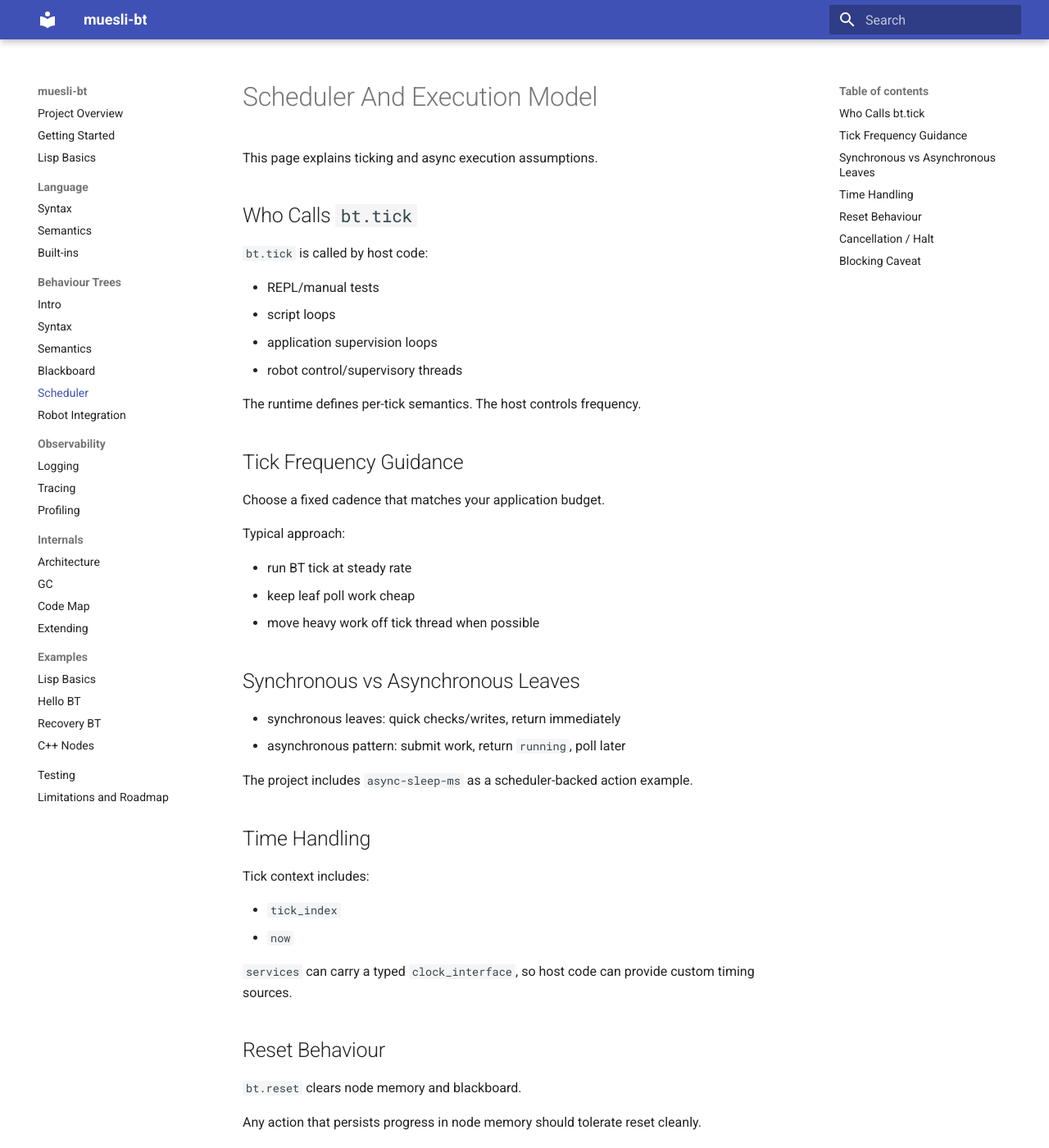
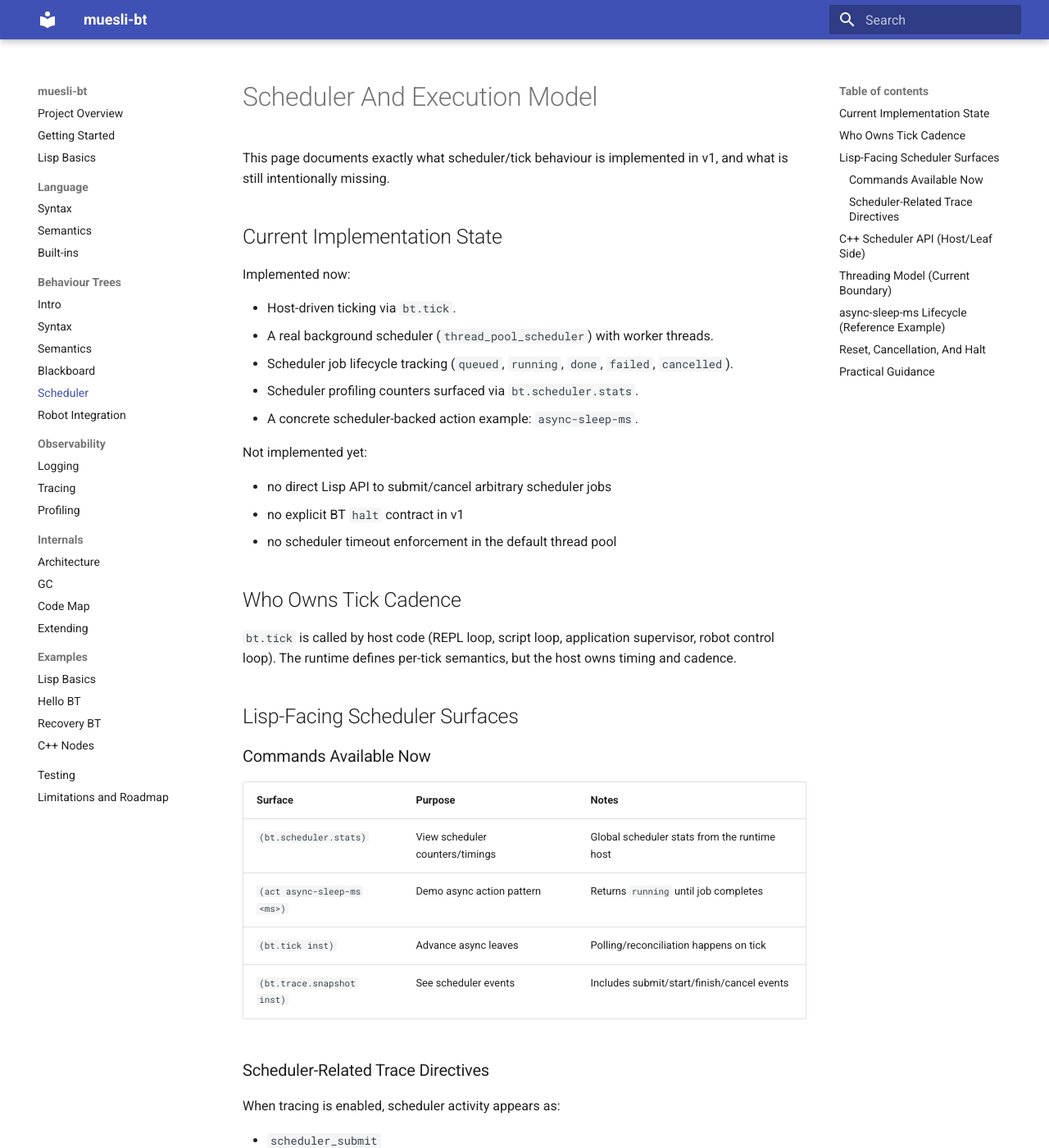
Before and after one commit to unswei/muesli-bt, an MkDocs documentation site: the page built from docs/bt/scheduler.md, in a window 1280 px wide and 1400 px high. Shown: the whole window at 82% size. Built offline with MkDocs 1.6.1 and Material for MkDocs 9.7.7, drawn with Linux system fonts in a browser that asks for light colours; some of the changed text lies outside the part shown.

Commit message:
Clean up project documentation

````diff
--- a/docs/bt/scheduler.md
+++ b/docs/bt/scheduler.md
@@ -1,61 +1,101 @@
 # Scheduler And Execution Model
 
-This page explains ticking and async execution assumptions.
+This page documents exactly what scheduler/tick behaviour is implemented in v1, and what is still intentionally missing.
 
-## Who Calls `bt.tick`
+## Current Implementation State
 
-`bt.tick` is called by host code:
+Implemented now:
 
-- REPL/manual tests
-- script loops
-- application supervision loops
-- robot control/supervisory threads
+- Host-driven ticking via `bt.tick`.
+- A real background scheduler (`thread_pool_scheduler`) with worker threads.
+- Scheduler job lifecycle tracking (`queued`, `running`, `done`, `failed`, `cancelled`).
+- Scheduler profiling counters surfaced via `bt.scheduler.stats`.
+- A concrete scheduler-backed action example: `async-sleep-ms`.
 
-The runtime defines per-tick semantics. The host controls frequency.
+Not implemented yet:
 
-## Tick Frequency Guidance
+- no direct Lisp API to submit/cancel arbitrary scheduler jobs
+- no explicit BT `halt` contract in v1
+- no scheduler timeout enforcement in the default thread pool
 
-Choose a fixed cadence that matches your application budget.
+## Who Owns Tick Cadence
 
-Typical approach:
+`bt.tick` is called by host code (REPL loop, script loop, application supervisor, robot control loop). The runtime defines per-tick semantics, but the host owns timing and cadence.
 
-- run BT tick at steady rate
-- keep leaf poll work cheap
-- move heavy work off tick thread when possible
+## Lisp-Facing Scheduler Surfaces
 
-## Synchronous vs Asynchronous Leaves
+### Commands Available Now
 
-- synchronous leaves: quick checks/writes, return immediately
-- asynchronous pattern: submit work, return `running`, poll later
+| Surface | Purpose | Notes |
+| --- | --- | --- |
+| `(bt.scheduler.stats)` | View scheduler counters/timings | Global scheduler stats from the runtime host |
+| `(act async-sleep-ms <ms>)` | Demo async action pattern | Returns `running` until job completes |
+| `(bt.tick inst)` | Advance async leaves | Polling/reconciliation happens on tick |
+| `(bt.trace.snapshot inst)` | See scheduler events | Includes submit/start/finish/cancel events |
 
-The project includes `async-sleep-ms` as a scheduler-backed action example.
+### Scheduler-Related Trace Directives
 
-## Time Handling
+When tracing is enabled, scheduler activity appears as:
 
-Tick context includes:
+- `scheduler_submit`
+- `scheduler_start`
+- `scheduler_finish`
+- `scheduler_cancel`
 
-- `tick_index`
-- `now`
+These are useful for confirming async progression across ticks.
 
-`services` can carry a typed `clock_interface`, so host code can provide custom timing sources.
+## C++ Scheduler API (Host/Leaf Side)
 
-## Reset Behaviour
+The scheduler interface exposes:
 
-`bt.reset` clears node memory and blackboard.
+- `submit(job_request)`
+- `get_info(job_id)`
+- `try_get_result(job_id, out)`
+- `cancel(job_id)`
+- `stats_snapshot()`
 
-Any action that persists progress in node memory should tolerate reset cleanly.
+Typical leaf pattern:
 
-## Cancellation / Halt
+1. submit work once and store `job_id` in node memory
+2. return `running`
+3. poll `get_info` on later ticks
+4. read result with `try_get_result` when `done`
+5. return `success`/`failure`
 
-Explicit `halt` semantics are not implemented in v1.
+## Threading Model (Current Boundary)
 
-Current policy:
+Current runtime model is mixed and explicit:
 
-- reset and status transitions drive interruption indirectly
-- scheduler cancel is best-effort where used
+- Lisp evaluation and BT ticking are expected on an owning host thread.
+- Scheduler jobs run on background worker threads.
+- BT instance state (`node_memory`, blackboard, trace, per-node stats) is mutated on the tick path.
+- Worker jobs should not mutate BT instance state directly.
+- Async outcomes should be merged from the tick path on later ticks.
 
-## Blocking Caveat
+There is no v1 guarantee for concurrent `bt.tick` on the same instance. Treat instance ticking as single-owner.
 
-Avoid blocking operations inside `act` callbacks on the tick thread.
+## `async-sleep-ms` Lifecycle (Reference Example)
 
-If blocking is unavoidable, isolate it behind scheduler/external async APIs and return `running` while pending.
+`async-sleep-ms` demonstrates the expected async contract:
+
+1. first tick submits scheduler job and returns `running`
+2. follow-up ticks observe queued/running status and keep returning `running`
+3. completion tick consumes job result and returns `success`
+4. failures/cancellations return `failure`
+
+This is an action-level pattern, not a separate BT scheduler node type.
+
+## Reset, Cancellation, And Halt
+
+`bt.reset` clears per-node memory and blackboard, so in-flight async leaf progress tracked in node memory is discarded.
+
+Cancellation in v1 is best-effort where used by actions/scheduler.
+
+Explicit `halt` semantics are intentionally deferred to v2.
+
+## Practical Guidance
+
+- Keep tick-thread leaf work short.
+- Offload blocking I/O or long computation to scheduler jobs.
+- Reconcile async results in deterministic tick logic.
+- Use trace plus scheduler stats together when diagnosing latency.
--- a/docs/observability/logging.md
+++ b/docs/observability/logging.md
@@ -1,57 +1,81 @@
 # Logging
 
-## Logging Architecture
+This page describes logging as implemented now in muesli-bt.
 
-The runtime supports in-memory logging through a bounded ring sink.
+## Current Implementation State
 
-Key components:
+Implemented now:
 
-- `log_record`
-- `log_sink` interface
-- `memory_log_sink` default implementation
+- bounded in-memory log sink (`memory_log_sink`)
+- thread-safe writes via internal mutex
+- structured log records (sequence, time, level, tick, node, category, message)
+- Lisp dump/clear commands
 
-Each record includes:
+Not implemented yet:
 
-- sequence
-- timestamp (`ts_ns` in dumps)
-- level (`debug`, `info`, `warn`, `error`)
-- tick index
-- node id
-- category
-- message
+- no file sink in v1
+- no built-in external exporter (`spdlog`, OpenTelemetry, etc.)
+- no built-in server-side filtering API on dump commands
 
-## Where Logs Go
+## Record Structure
 
-By default, `runtime_host` keeps logs in memory.
+Each log record includes:
 
-Inspect from Lisp:
+- `sequence`
+- `ts_ns` (steady clock nanoseconds)
+- `level` (`debug`, `info`, `warn`, `error`)
+- `tick` index
+- `node` id
+- `category`
+- `msg`
 
-```lisp
-(bt.logs.dump)
-(bt.logs.snapshot)
-(bt.log.dump)      ; alias
-(bt.log.snapshot)  ; alias
-```
+## Commands Available Now
 
-## Typical Categories
+| Command | Purpose | Return |
+| --- | --- | --- |
+| `(bt.logs.dump)` | Dump current logs | string |
+| `(bt.logs.snapshot)` | Alias of dump path | string |
+| `(bt.log.dump)` | Alias | string |
+| `(bt.log.snapshot)` | Alias | string |
+| `(bt.clear-logs)` | Clear in-memory sink | `nil` |
 
-Observed categories include:
+## Where Logs Are Emitted Today
 
-- `bt`
-- `scheduler`
+The runtime currently emits logs for:
+
+- BT runtime errors (for example missing callbacks or thrown leaf exceptions)
+- tick budget overruns (`warn`, category `bt`)
+- scheduler lifecycle diagnostics (`debug`, category `scheduler`)
+- scheduler warnings/errors when relevant
 
 ## Practical Workflow
 
-1. clear old logs
+1. clear old logs before a focused test run
 
 ```lisp
 (bt.clear-logs)
 ```
 
-2. run ticks
-3. inspect dump and filter by `category=` or `level=`
+2. execute a small number of representative ticks
 
-## Notes
+3. inspect logs
 
-- logging is optional at runtime level (sink may be null)
-- current sink is in-memory only; external adapters are future work
+```lisp
+(bt.logs.dump)
+```
+
+4. correlate with trace where needed (`bt.trace.snapshot`) for event ordering
+
+## Example Output Shape
+
+```text
+17 level=debug ts_ns=... tick=3 node=5 category=scheduler msg=scheduler started task async-sleep-ms
+18 level=warn ts_ns=... tick=9 node=1 category=bt msg=tick budget overrun
+19 level=error ts_ns=... tick=10 node=8 category=bt msg=action threw: ...
+```
+
+## Notes On Scope
+
+- Log storage is process-local and memory-bounded.
+- Oldest records are evicted when sink capacity is reached.
+- `runtime_host` owns the default sink; logs are not per-instance in v1.
--- a/docs/observability/profiling.md
+++ b/docs/observability/profiling.md
@@ -1,34 +1,80 @@
 # Profiling And Performance
 
-v1 profiling is intentionally lightweight but useful.
+This page documents current profiling surfaces in v1.
 
-## What To Measure First
+## Current Implementation State
 
-- per-tick duration
-- per-node durations
-- counts of `running`/`success`/`failure` returns
-- scheduler queue and run timings
-- GC pressure indicators
+Implemented now:
 
-## Runtime Profiling Surfaces
+- per-tree tick duration and overrun counters
+- per-node duration and return-status counters
+- scheduler throughput/timing counters
+- configurable tick budget warnings
+- GC/heap counters for allocation pressure context
 
-## BT stats
+Not implemented yet:
+
+- no built-in percentile/histogram reporting
+- no time-series export pipeline
+- no per-instance scheduler partitioning in the default host
+
+## Commands Available Now
+
+| Command | Purpose | Return |
+| --- | --- | --- |
+| `(bt.stats inst)` | Tree + node runtime stats | string |
+| `(bt.scheduler.stats)` | Scheduler counters/timings | string |
+| `(bt.set-tick-budget-ms inst ms)` | Set tick overrun budget | `nil` |
+| `(heap-stats)` | Heap counters snapshot | `nil` (prints) |
+| `(gc-stats)` | Force GC then print counters | `nil` (prints) |
+
+## `bt.stats` Output (What It Contains)
+
+`bt.stats` includes at least:
+
+- `tick_count`
+- `tick_overrun_count`
+- `tick_last_ns`
+- `tick_max_ns`
+- `tick_total_ns`
+
+It also includes one line per touched node with:
+
+- node id and node name
+- `success`/`failure`/`running` return counts
+- `last_ns`
+- `max_ns`
+
+## `bt.scheduler.stats` Output (What It Contains)
+
+Current scheduler dump fields:
+
+- `submitted`
+- `started`
+- `completed`
+- `failed`
+- `cancelled`
+- `queue_delay_last_ns`
+- `run_time_last_ns`
+
+These are useful for a quick sanity check of async throughput and recent latency.
+
+## Tick Budget Warnings
+
+Set a tick budget:
 
 ```lisp
-(bt.stats inst)
+(bt.set-tick-budget-ms inst 20)
 ```
 
-Includes tick counters and node-level timing summaries.
+If a tick exceeds budget:
 
-## Scheduler stats
+- profile overrun counters increment
+- warning trace/log records are emitted
 
-```lisp
-(bt.scheduler.stats)
-```
+## GC/Heap Context For Performance
 
-Includes submitted/started/completed/failed/cancelled plus timing fields.
-
-## GC/Heap stats
+Use heap/GC counters to distinguish BT logic overhead from memory pressure.
 
 ```lisp
 (heap-stats)
@@ -42,27 +88,15 @@ Printed counters include:
 - bytes allocated
 - next GC threshold
 
-## Budget Warnings
+## Practical Profiling Workflow
 
-Set warning budget:
-
-```lisp
-(bt.set-tick-budget-ms inst 20)
-```
-
-If tick duration exceeds budget, runtime emits warning trace/log and increments overrun counters.
-
-## Tracing Overhead Guidance
-
-Tracing is valuable but not free.
-
-Suggested workflow:
-
-1. profile with trace mostly off
-2. enable tracing when investigating a specific issue
-3. disable `bb_read` trace once diagnosis is complete
+1. run with a realistic tick cadence
+2. capture `bt.stats` and `bt.scheduler.stats`
+3. if latency spikes appear, inspect trace/log around same tick window
+4. confirm GC pressure with `heap-stats` / `gc-stats`
+5. repeat in Release build for throughput numbers
 
 ## Debug vs Release
 
-- Debug builds are preferred for semantics and instrumentation validation.
-- Release builds are preferred for realistic throughput measurements.
+- Debug builds are preferred for semantic validation and instrumentation checks.
+- Release builds are preferred for representative performance measurements.
````
Also changed, not shown: CMakeLists.txt (+8 -8 lines), README.md (+152 -115 lines), docs/limitations-roadmap.md (+1 -1 lines), 1 other file.
